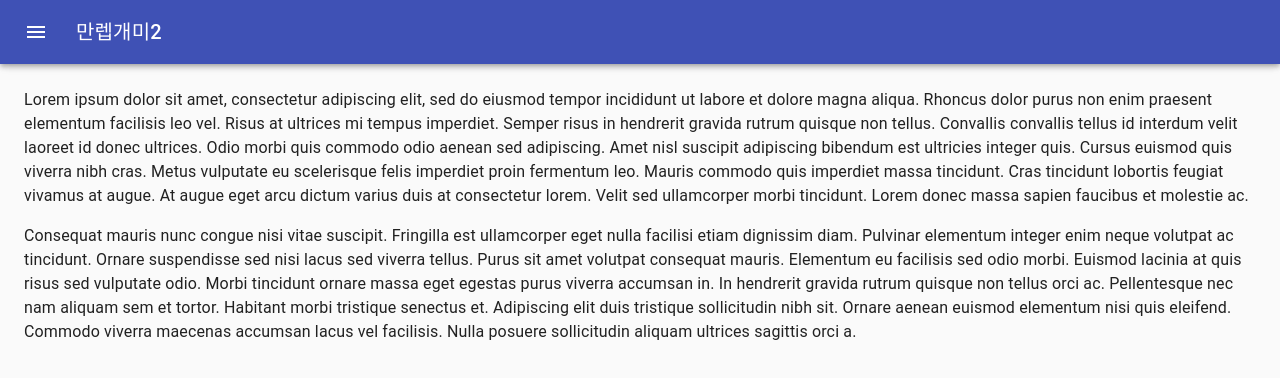
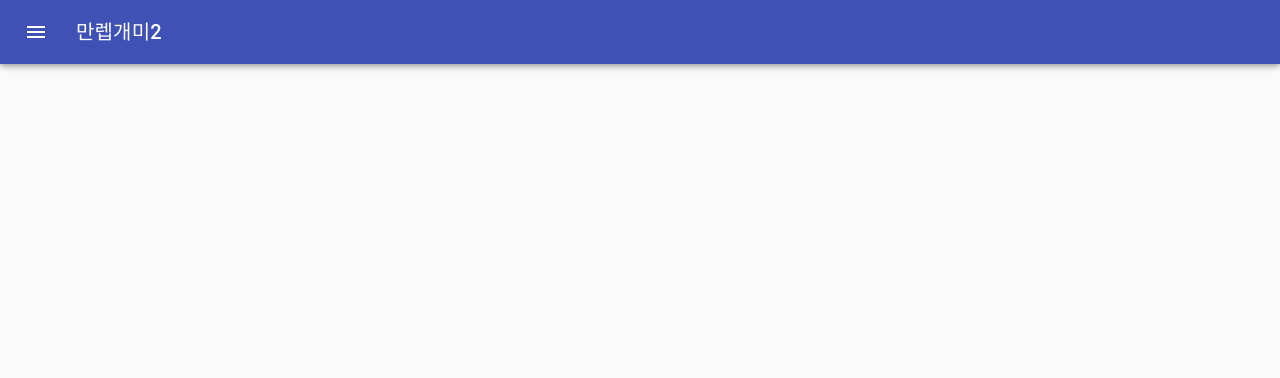
Before and after one commit to Jhyeong/stock_simulator, a Next.js app: page / in a window 1280 px wide. Shown: the top 378 px of the page. Built offline with nearby package versions, Linux system fonts and the light colour scheme.

Commit message:
차트추가, 검색 추가 중

```diff
--- a/components/Contents.js
+++ b/components/Contents.js
@@ -1,8 +1,6 @@
 import { makeStyles } from '@material-ui/core/styles';
 import clsx from 'clsx';
 import Typography from '@material-ui/core/Typography';
-
-const drawerWidth =240;
 
 const useStyles = makeStyles((theme) => ({
     drawerHeader: {
@@ -27,45 +25,21 @@ const useStyles = makeStyles((theme) => ({
         easing: theme.transitions.easing.easeOut,
         duration: theme.transitions.duration.enteringScreen,
       }),
-      marginLeft: drawerWidth,
+      marginLeft: props => props.drawerWidth,
     },
   }));
 
-const Contents = (props, {children}) => {
+const Contents = (props) => {
     const classes = useStyles(props);
 
     return(
-        <div>
-            <main
-                className={clsx(classes.content, {
-                    [classes.contentShift]: props.open,
-                })}
-            >
-                <div className={classes.drawerHeader} />
-                <Typography paragraph>
-                Lorem ipsum dolor sit amet, consectetur adipiscing elit, sed do eiusmod tempor incididunt
-                ut labore et dolore magna aliqua. Rhoncus dolor purus non enim praesent elementum
-                facilisis leo vel. Risus at ultrices mi tempus imperdiet. Semper risus in hendrerit
-                gravida rutrum quisque non tellus. Convallis convallis tellus id interdum velit laoreet id
-                donec ultrices. Odio morbi quis commodo odio aenean sed adipiscing. Amet nisl suscipit
-                adipiscing bibendum est ultricies integer quis. Cursus euismod quis viverra nibh cras.
-                Metus vulputate eu scelerisque felis imperdiet proin fermentum leo. Mauris commodo quis
-                imperdiet massa tincidunt. Cras tincidunt lobortis feugiat vivamus at augue. At augue eget
-                arcu dictum varius duis at consectetur lorem. Velit sed ullamcorper morbi tincidunt. Lorem
-                donec massa sapien faucibus et molestie ac.
-                </Typography>
-                <Typography paragraph>
-                Consequat mauris nunc congue nisi vitae suscipit. Fringilla est ullamcorper eget nulla
-                facilisi etiam dignissim diam. Pulvinar elementum integer enim neque volutpat ac
-                tincidunt. Ornare suspendisse sed nisi lacus sed viverra tellus. Purus sit amet volutpat
-                consequat mauris. Elementum eu facilisis sed odio morbi. Euismod lacinia at quis risus sed
-                vulputate odio. Morbi tincidunt ornare massa eget egestas purus viverra accumsan in. In
-                hendrerit gravida rutrum quisque non tellus orci ac. Pellentesque nec nam aliquam sem et
-                tortor. Habitant morbi tristique senectus et. Adipiscing elit duis tristique sollicitudin
-                nibh sit. Ornare aenean euismod elementum nisi quis eleifend. Commodo viverra maecenas
-                accumsan lacus vel facilisis. Nulla posuere sollicitudin aliquam ultrices sagittis orci a.
-                </Typography>
-            </main>
+        <div
+            className={clsx(classes.content, {
+                [classes.contentShift]: props.open,
+            })}
+        >
+            <div className={classes.drawerHeader} />
+            {props.children}
         </div>
     );
 };
--- a/components/Header.js
+++ b/components/Header.js
@@ -7,7 +7,6 @@ import Toolbar from '@material-ui/core/Toolbar';
 import Typography from '@material-ui/core/Typography';
 import IconButton from '@material-ui/core/IconButton';
 import MenuIcon from '@material-ui/icons/Menu';
-const drawerWidth = 240;
 
 const useStyles = makeStyles((theme) => ({
     root : {
--- a/components/SideNav.js
+++ b/components/SideNav.js
@@ -1,4 +1,5 @@
 import React from 'react';
+import Link from 'next/link'
 import { makeStyles, useTheme } from '@material-ui/core/styles';
 import ChevronLeftIcon from '@material-ui/icons/ChevronLeft';
 import ChevronRightIcon from '@material-ui/icons/ChevronRight';
@@ -42,6 +43,7 @@ const useStyles = makeStyles((theme) => ({
 const SideNav = (props) => {
     const classes = useStyles(props);
     const theme = useTheme();
+    const url = {"대시보드" : "/Dashboard", "모의주식" : "/Simulation"};
 
     const handleDrawerClose = () => {
         props.setOpen(false);
@@ -65,10 +67,12 @@ const SideNav = (props) => {
         <Divider />
         <List>
             {['대시보드', '모의주식'].map((text, index) => (
-                <ListItem button key={text}>
-                <ListItemIcon>{index % 2 === 0 ? <InboxIcon /> : <MailIcon />}</ListItemIcon>
-                <ListItemText primary={text} />
-                </ListItem>
+                <Link href={url[text]} key={index}>
+                    <ListItem button key={text}>
+                        <ListItemIcon>{index % 2 === 0 ? <InboxIcon /> : <MailIcon />}</ListItemIcon>
+                        <ListItemText primary={text} />
+                    </ListItem>
+                </Link>
             ))}
         </List>
         <List>
--- /dev/null
+++ b/next.config.js
@@ -0,0 +1,5 @@
+module.exports = {
+    images: {
+      domains: ['https://ssl.pstatic.net'],
+    },
+}
--- a/package.json
+++ b/package.json
@@ -10,6 +10,7 @@
   "dependencies": {
     "@material-ui/core": "^4.11.3",
     "@material-ui/icons": "^4.11.2",
+    "axios": "^0.21.1",
     "babel-plugin-styled-components": "^1.12.0",
     "clsx": "^1.1.1",
     "next": "10.0.8",
--- a/pages/dashboard.js
+++ b/pages/dashboard.js
@@ -1,4 +1,4 @@
-const dashboard = () => {
+const Dashboard = () => {
 
     return(
         <div>
@@ -7,4 +7,4 @@ const dashboard = () => {
     );
 }
 
-export default dashboard;
+export default Dashboard;
```
Also changed, not shown: pages/Simulation.js (added, +54 -0 lines), 1 other file (tests, documents, lock files or other folders).
